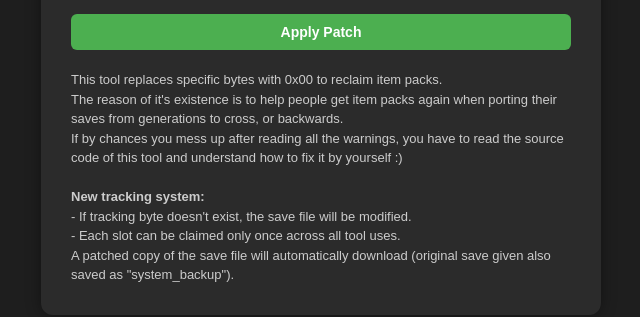
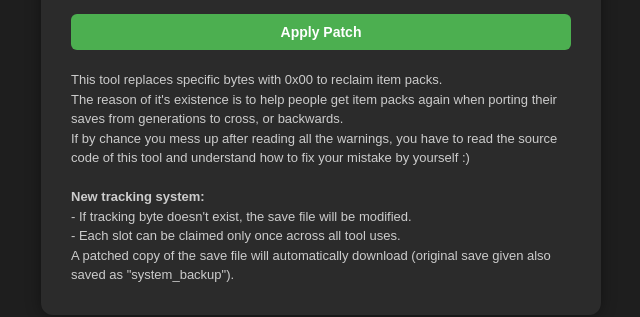
Before and after one commit to WillTheHunter/MH-Gen-X-Item-packs-reclaim, a plain HTML site: page index.html in a window 1280 px wide. Shown: the part 480-797 px from the top of the page, 319-959 px from the left. Drawn offline with Linux system fonts and the light colour scheme.

Commit message:
Update index.html

```diff
--- a/index.html
+++ b/index.html
@@ -113,7 +113,7 @@
 
     <div class="info">
         This tool replaces specific bytes with 0x00 to reclaim item packs.<br>
-		The reason of it's existence is to help people get item packs again when porting their saves from generations to cross, or backwards.<br>If by chances you mess up after reading all the warnings, you have to read the source code of this tool and understand how to fix it by yourself :)<br><br>
+		The reason of it's existence is to help people get item packs again when porting their saves from generations to cross, or backwards.<br>If by chance you mess up after reading all the warnings, you have to read the source code of this tool and understand how to fix your mistake by yourself :)<br><br>
         <strong>New tracking system:</strong><br>
         - If tracking byte doesn't exist, the save file will be modified.<br>
         - Each slot can be claimed only once across all tool uses.<br>
```
